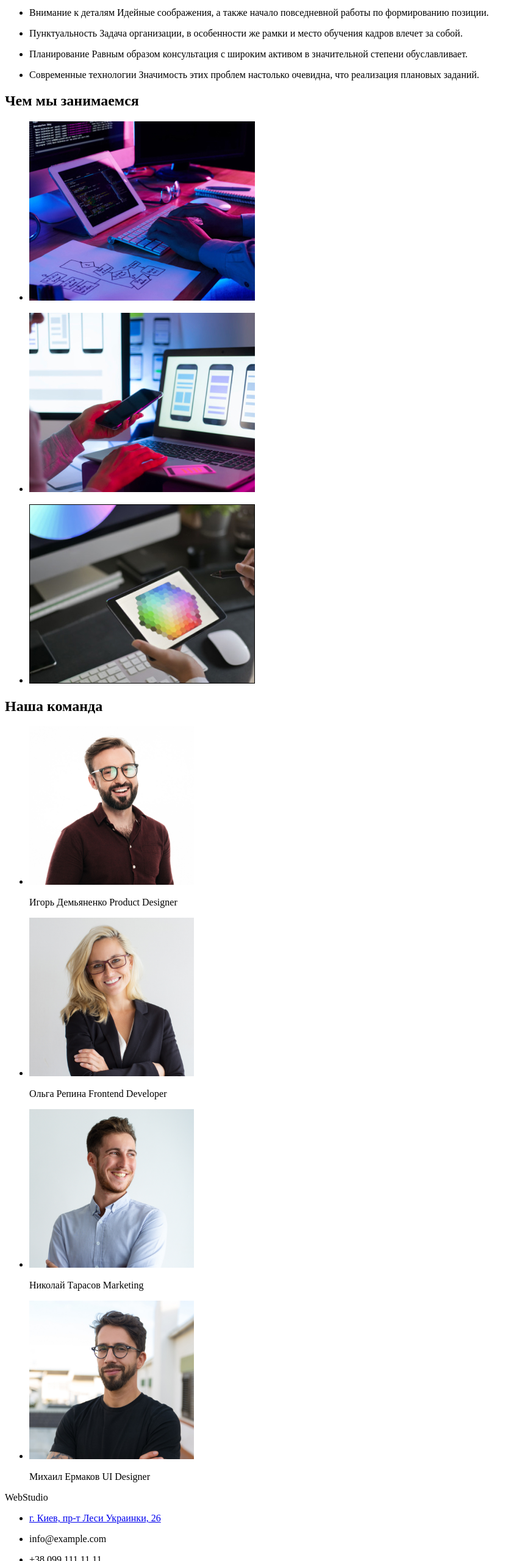
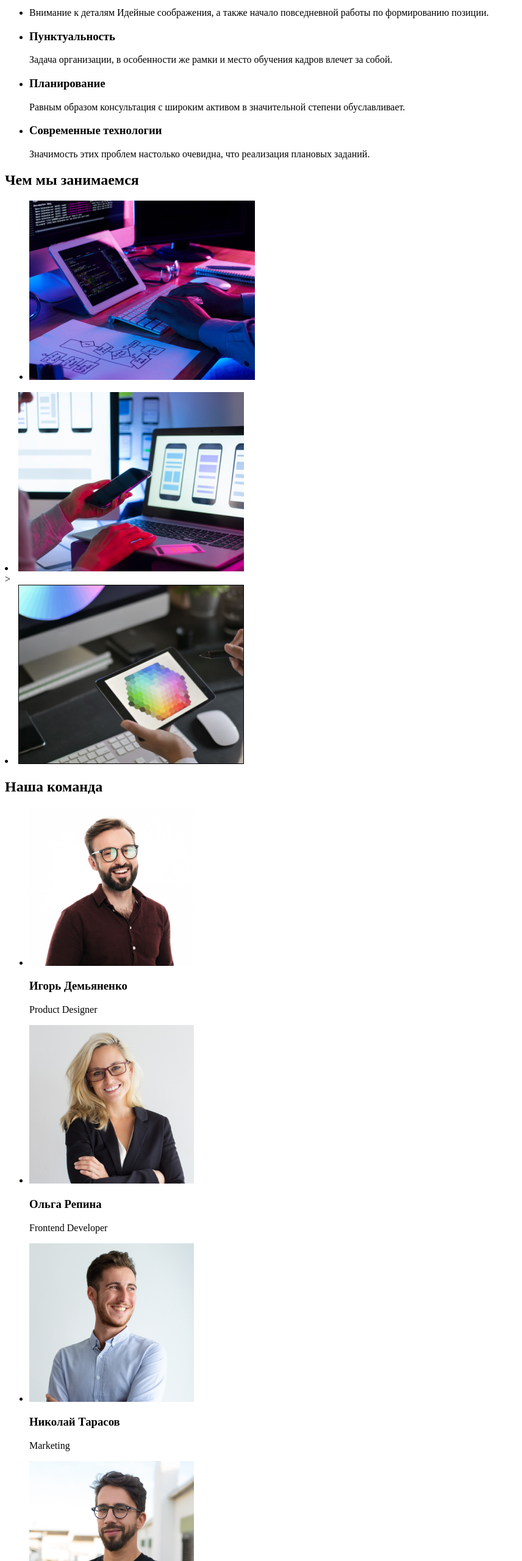
Before and after one commit to bddevelope/goit-markup-hw-01, a plain HTML site: page index.html in a window 1280 px wide. Shown: the part 240-2800 px from the top of the page at 61% size, without its empty margins (0-856 px from the left). Drawn offline with Linux system fonts and the light colour scheme.

Commit message:
Add files via upload

```diff
--- a/index.html
+++ b/index.html
@@ -11,9 +11,9 @@
       <nav>
         <a href="">WebStudio</a>
         <ul>
-          <li><a href=""></a>Студия</li>
-          <li><a href=""></a>Портфолио</li>
-          <li><a href=""></a>Контакты</li>
+          <li><a href="">Студия</a></li>
+          <li><a href="">Портфолио</a></li>
+          <li><a href="">Контакты</a></li>
         </ul>
       </nav>
 
@@ -37,13 +37,16 @@
             <li><p><span>Внимание к деталям </span>
               Идейные соображения, а также начало повседневной работы по формированию позиции.
             </p></li>
-            <li><p><span>Пунктуальность</span>
+            <li><h3>Пунктуальность</h3>
+            <p>
               Задача организации, в особенности же рамки и место обучения кадров влечет за собой.
             </p></li>
-            <li><p><span>Планирование</span>
+            <li><h3>Планирование</h3>
+            <p>
               Равным образом консультация с широким активом в значительной степени обуславливает.
             </p></li>
-            <li><p><span>Современные технологии</span>
+            <li><h3>Современные технологии</h3>
+            <p>
               Значимость этих проблем настолько очевидна, что реализация плановых заданий.
             </p></li>
           </ul>
@@ -51,34 +54,39 @@
 
         <section>
           <h2>Чем мы занимаемся</h2>
-          <ul><li><img src="images/1.jpg" alt="photo_one" width="370"
+          <ul><li><img src="images/1.jpg" alt="Фото 1" width="370"
             height="294" ></li></ul>
-          <ul><li><img src="images/2.jpg" alt="photo_two" width="370"
+         <li><img src="images/2.jpg" alt="Фото 2" width="370"
             height="294"></li></ul>
-          <ul><li><img src="images/3.jpg" alt="photo_three" width="370"
-            height="294"></li></ul>
+          ><li><img src="images/3.jpg" alt="Фото 3" width="370"
+            height="294"></li>
+          </ul>
         </section>
       </div>
       <div>
         <section>
           <h2>Наша команда</h2>
-          <ul><li><img src="images/1a.jpg" alt="img1a" width="270" height="260"> <p><span>Игорь Демьяненко</span> Product Designer</p></li></ul>
-          <ul><li><img src="images/2a.jpg" alt="img2a" width="270" height="260"> <p><span>Ольга Репина</span> Frontend Developer</p></li></ul>
-          <ul><li><img src="images/3a.jpg" alt="img3a" width="270" height="260"> <p><span>Николай Тарасов</span> Marketing</p></li></ul>
-          <ul><li><img src="images/4a.jpg" alt="img4a" width="270" height="260"> <p><span>Михаил Ермаков</span> UI Designer</p></li></ul>
+        <ul><li><img src="images/1a.jpg" alt="img1a" width="270" height="260"> <h3>Игорь Демьяненко</h3> <p>Product Designer</p></li>
+            <li><img src="images/2a.jpg" alt="img2a" width="270" height="260"> <h3>Ольга Репина</h3> <p>Frontend Developer</p></li>
+            <li><img src="images/3a.jpg" alt="img3a" width="270" height="260"> <h3>Николай Тарасов</h3> <p>Marketing</p></li>
+           <li><img src="images/4a.jpg" alt="img4a" width="270" height="260"> <h3>Михаил Ермаков</h3> <p>UI Designer</p></li>
+        </ul>
 
         </section>
       </div>
     </main>
     <footer>
-      <section>
+
         <p>
-          WebStudio
-          <ul><li><a href="https://www.google.com/maps/d/u/0/viewer?mid=10uSM3H-mIU3GznYo2szRIEphczw&hl=en_US&ll=50.42732700000001%2C30.538092&z=17">г. Киев, пр-т Леси Украинки, 26</a></li></ul>
-          <ul><li><a href="mail:info@example.com"></a>info@example.com</li></ul>
-          <ul><li><a href="tel:+380991111111"></a> +38 099 111 11 11</li></ul>
+         <a href="">WebStudio</a>
+         <address>
+       <ul><li><a href="https://www.google.com/maps/d/u/0/viewer?mid=10uSM3H-mIU3GznYo2szRIEphczw&hl=en_US&ll=50.42732700000001%2C30.538092&z=17">г. Киев, пр-т Леси Украинки, 26</a></li>
+        <li><a href="mail:info@example.com"></a>info@example.com</li>
+        <li><a href="tel:+380991111111"></a> +38 099 111 11 11</li>
+      </ul>
+      </address>
         </p>
-      </section>
+
     </footer>
   </body>
 </html>
```
